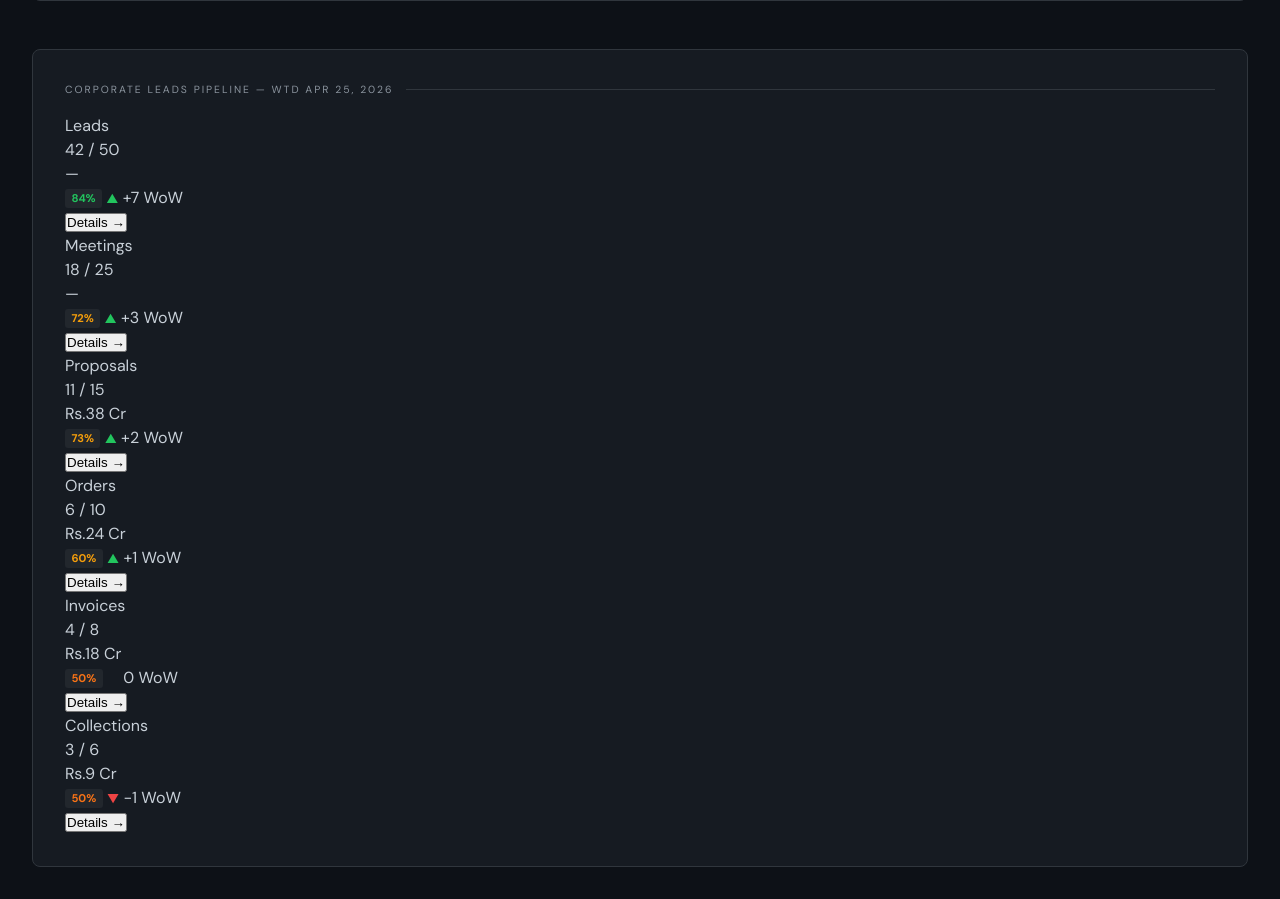
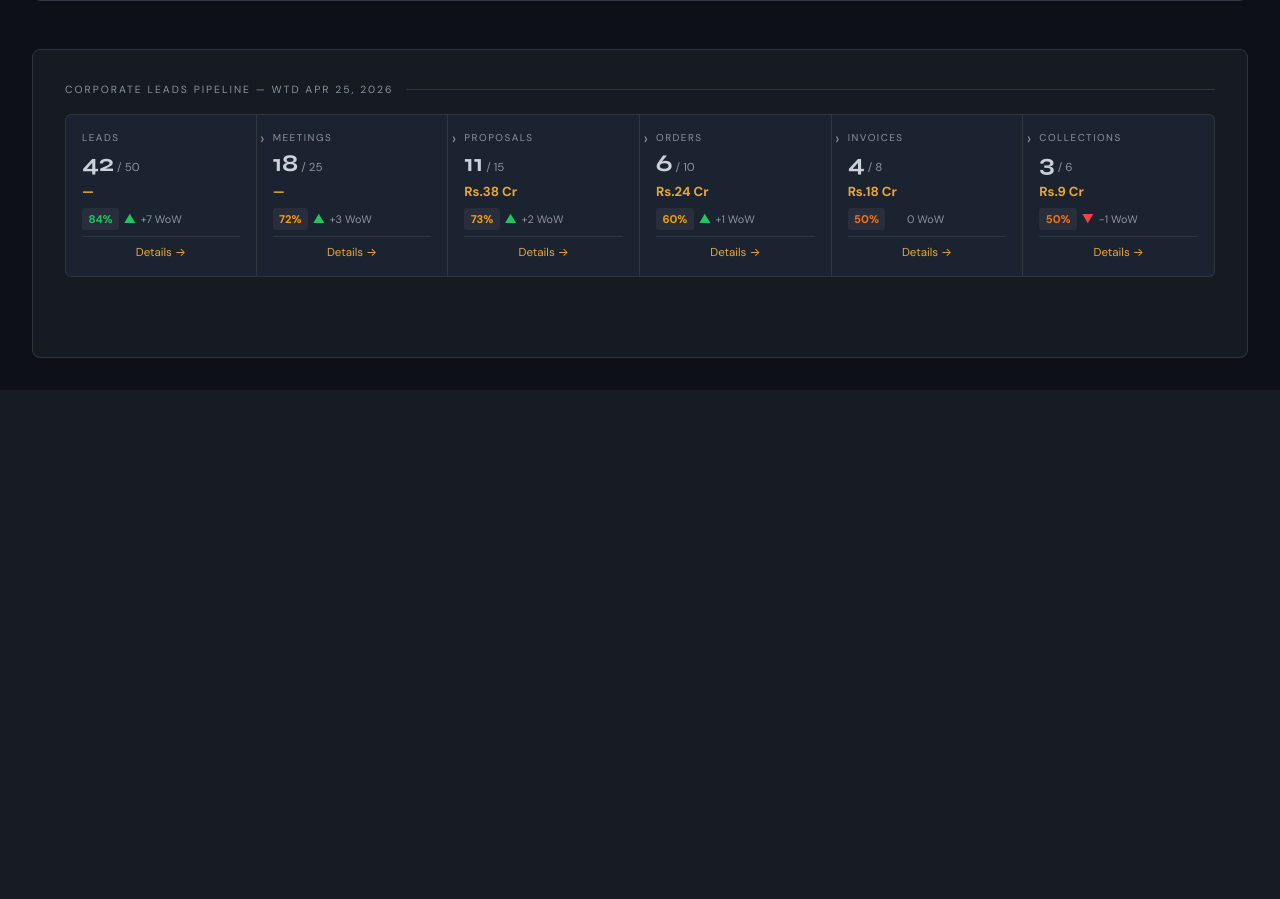
Before and after one commit to katharguppe/mddb, a FastAPI app: page / in a window 1280 px wide. Shown: the part 1157-2056 px from the top of the page. After the commit the page ends 1515 px from the top, so only its background shows below. Run offline with FastAPI, Linux system fonts and the light colour scheme.

Commit message:
[TASK-005] feat: add pipeline CSS — 6-col flow, stage cards, aging panel

```diff
--- a/app/static/style.css
+++ b/app/static/style.css
@@ -556,3 +556,136 @@ p {
     background: rgba(232, 168, 56, 0.04);
     transition: border-color 0.15s, background 0.15s;
 }
+
+/* ── Corporate Leads Pipeline (Section C) ── */
+.pipeline-flow {
+    display: grid;
+    grid-template-columns: repeat(6, 1fr);
+    gap: 0;
+}
+
+.pipeline-stage-card {
+    display: flex;
+    flex-direction: column;
+    gap: 0.4rem;
+    padding: 1rem;
+    background: #1c2330;
+    border: 1px solid var(--color-border);
+    border-left: none;
+    position: relative;
+}
+
+.pipeline-stage-card:first-child {
+    border-left: 1px solid var(--color-border);
+    border-radius: 6px 0 0 6px;
+}
+
+.pipeline-stage-card:last-child {
+    border-radius: 0 6px 6px 0;
+}
+
+/* Connector arrow between stages */
+.pipeline-stage-card:not(:last-child)::after {
+    content: '›';
+    position: absolute;
+    right: -0.55rem;
+    top: 1rem;
+    color: var(--color-text-secondary);
+    font-size: 1rem;
+    line-height: 1;
+    z-index: 2;
+}
+
+.pipeline-stage-name {
+    font-size: 0.62rem;
+    text-transform: uppercase;
+    letter-spacing: 1.5px;
+    color: var(--color-text-secondary);
+}
+
+.pipeline-count {
+    font-family: var(--font-heading);
+    font-size: 1.5rem;
+    font-weight: 700;
+    color: var(--color-text-primary);
+    line-height: 1;
+}
+
+.pipeline-target {
+    font-family: var(--font-body);
+    font-size: 0.72rem;
+    font-weight: 400;
+    color: var(--color-text-secondary);
+}
+
+.pipeline-value {
+    font-size: 0.82rem;
+    font-weight: 600;
+    color: var(--color-accent);
+    min-height: 1.1rem;
+}
+
+.pipeline-footer {
+    display: flex;
+    align-items: center;
+    gap: 0.3rem;
+    flex-wrap: wrap;
+}
+
+.pipeline-delta-text {
+    font-size: 0.68rem;
+    color: var(--color-text-secondary);
+}
+
+.pipeline-details-link {
+    display: inline-block;
+    margin-top: auto;
+    padding-top: 0.5rem;
+    font-size: 0.72rem;
+    color: var(--color-accent);
+    cursor: pointer;
+    text-decoration: none;
+    border-top: 1px solid var(--color-border);
+    transition: opacity 0.15s;
+    background: transparent;
+    border-right: none;
+    border-bottom: none;
+    border-left: none;
+    font-family: var(--font-body);
+}
+
+.pipeline-details-link:hover {
+    opacity: 0.7;
+}
+
+/* Pipeline aging panel (full-width slide-down below the flow) */
+.pipeline-aging-panel {
+    margin-top: 0.5rem;
+}
+
+.pipeline-aging-panel.open {
+    max-height: 1000px !important;
+    border-top: 1px solid var(--color-border);
+}
+
+/* Responsive */
+@media (max-width: 1200px) {
+    .pipeline-flow {
+        grid-template-columns: repeat(3, 1fr);
+    }
+
+    .pipeline-stage-card {
+        border-left: 1px solid var(--color-border);
+        border-radius: 6px;
+    }
+
+    .pipeline-stage-card:not(:last-child)::after {
+        display: none;
+    }
+}
+
+@media (max-width: 768px) {
+    .pipeline-flow {
+        grid-template-columns: repeat(2, 1fr);
+    }
+}
```
